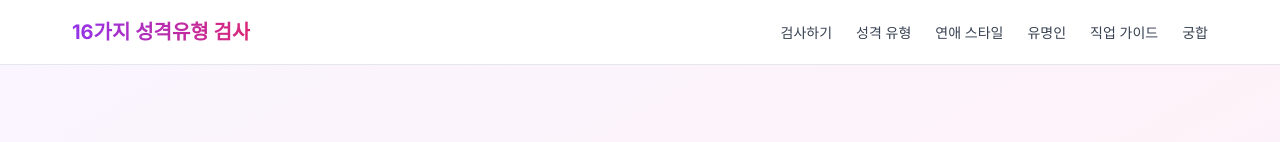
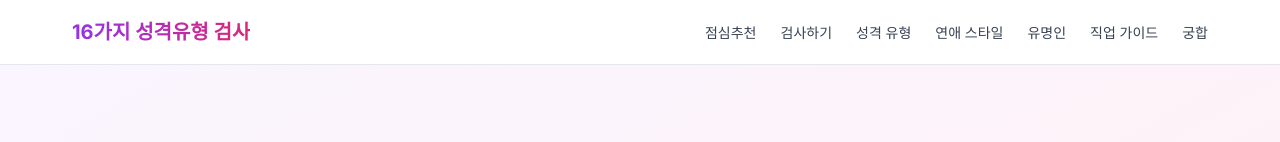
Before and after one commit to woojin-ai/16personality-type-test, a Next.js app: page / in a window 1280 px wide. Shown: the top 142 px of the page. Built offline with nearby package versions, Linux system fonts and the light colour scheme.

Commit message:
네비게이션에 점심추천 링크 추가

```diff
--- a/src/components/Header.tsx
+++ b/src/components/Header.tsx
@@ -4,11 +4,18 @@ import Link from 'next/link';
 import { usePathname } from 'next/navigation';
 import { useState } from 'react';
 
+interface NavItem {
+  name: string;
+  href: string;
+  external?: boolean;
+}
+
 export default function Header() {
   const pathname = usePathname();
   const [mobileMenuOpen, setMobileMenuOpen] = useState(false);
 
-  const navItems = [
+  const navItems: NavItem[] = [
+    { name: '점심추천', href: 'https://lunchmenu-xi.vercel.app/', external: true },
     { name: '검사하기', href: '/test' },
     { name: '성격 유형', href: '/types' },
     { name: '연애 스타일', href: '/love' },
@@ -32,6 +39,16 @@ export default function Header() {
         <ul className="hidden lg:flex gap-4 xl:gap-6">
           {navItems.map((item) => (
             <li key={item.href}>
+              {item.external ? (
+                <a
+                  href={item.href}
+                  target="_blank"
+                  rel="noopener noreferrer"
+                  className="text-sm font-medium transition-colors hover:text-purple-600 whitespace-nowrap text-gray-700"
+                >
+                  {item.name}
+                </a>
+              ) : (
                 <Link
                   href={item.href}
                   className={`text-sm font-medium transition-colors hover:text-purple-600 whitespace-nowrap ${
@@ -42,6 +59,7 @@ export default function Header() {
                 >
                   {item.name}
                 </Link>
+              )}
             </li>
           ))}
         </ul>
@@ -67,6 +85,17 @@ export default function Header() {
           <ul className="flex flex-col px-6 py-4 space-y-3">
             {navItems.map((item) => (
               <li key={item.href}>
+                {item.external ? (
+                  <a
+                    href={item.href}
+                    target="_blank"
+                    rel="noopener noreferrer"
+                    onClick={() => setMobileMenuOpen(false)}
+                    className="block text-sm font-medium transition-colors hover:text-purple-600 text-gray-700"
+                  >
+                    {item.name}
+                  </a>
+                ) : (
                   <Link
                     href={item.href}
                     onClick={() => setMobileMenuOpen(false)}
@@ -78,6 +107,7 @@ export default function Header() {
                   >
                     {item.name}
                   </Link>
+                )}
               </li>
             ))}
           </ul>
```
Lines whose indentation alone changed are shown as unchanged.
